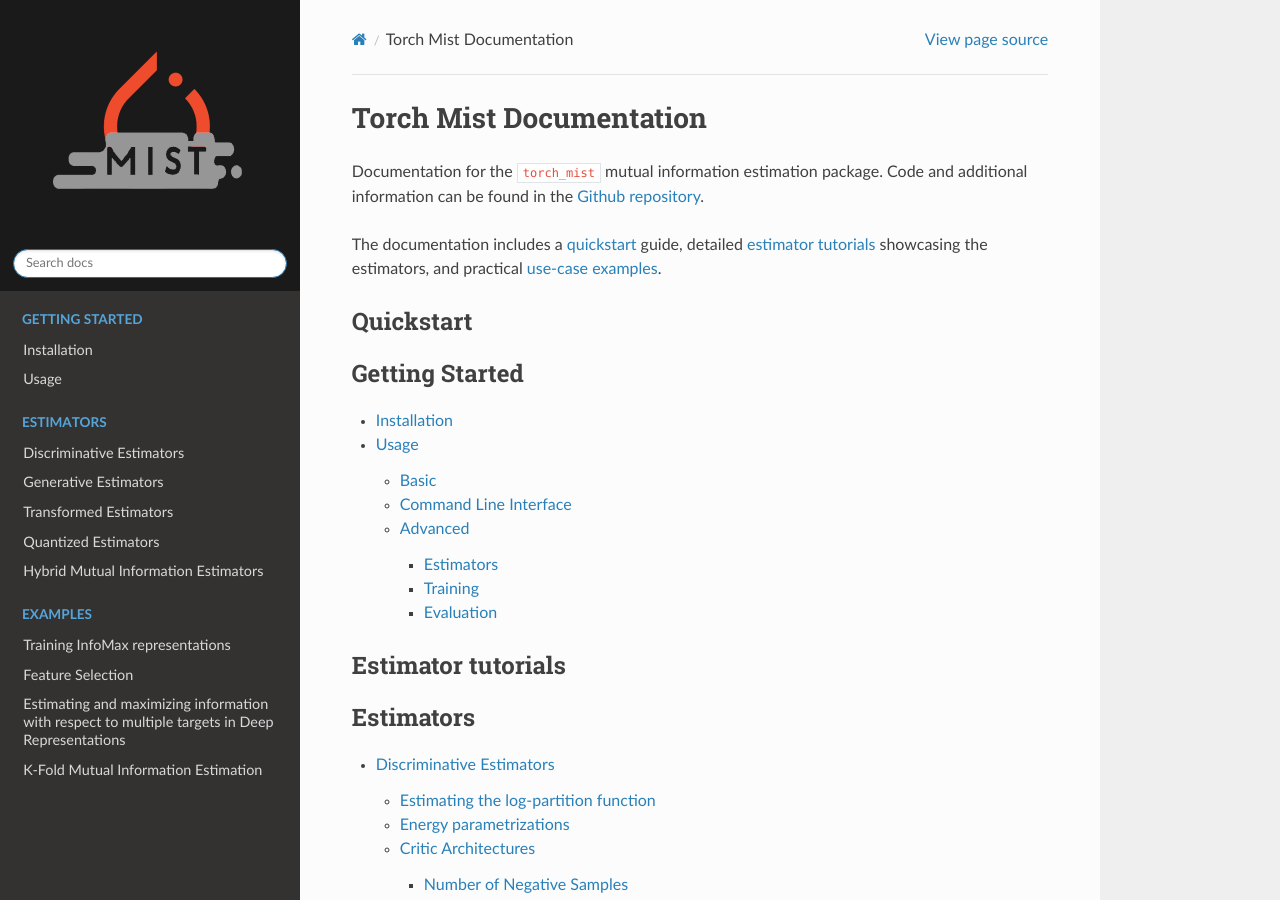
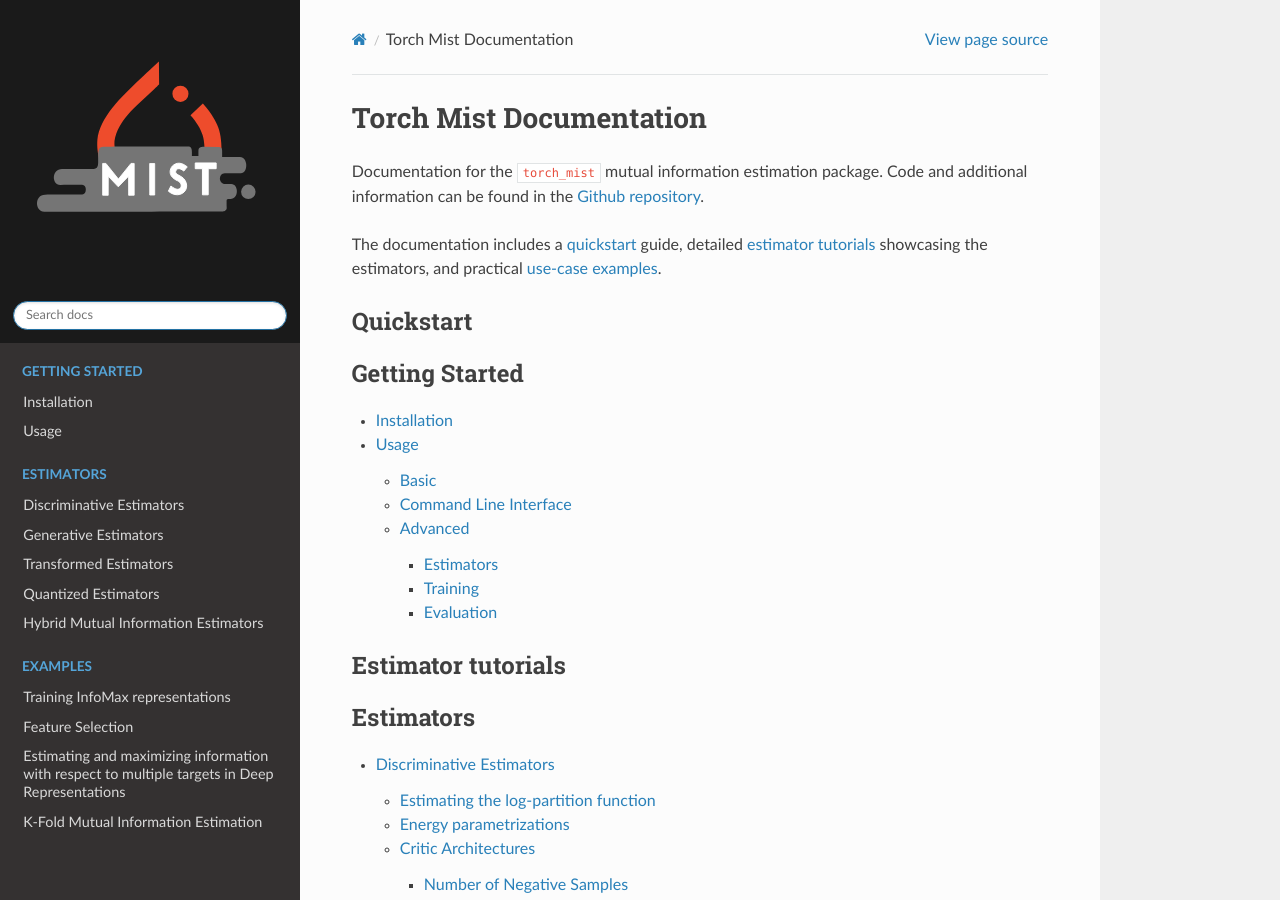
Before and after one commit to mfederici/torch-mist, a Sphinx documentation site: the page built from docs/index.rst, in a window 1280 px wide and 900 px high. Built offline with Sphinx 7.4.7 and the Read the Docs theme 2.0.0, drawn with Linux system fonts in a browser that asks for light colours; pages that are not in the unit, such as notebooks, are missing from menus.

Commit message:
SVG logo

```diff
--- a/docs/conf.py
+++ b/docs/conf.py
@@ -27,7 +27,7 @@ exclude_patterns = ["_build", "Thumbs.db", ".DS_Store"]
 # a list of builtin themes.
 #
 html_theme = "sphinx_rtd_theme"
-html_logo = "_static/logo.png"
+html_logo = "_static/logo.svg"
 # Change the color of search and top bar
 html_theme_options = {
     "style_nav_header_background": "#1a1a1a",
```
Also changed, not shown: README.md (+1 -1 lines), docs/_static/logo.svg (added).
